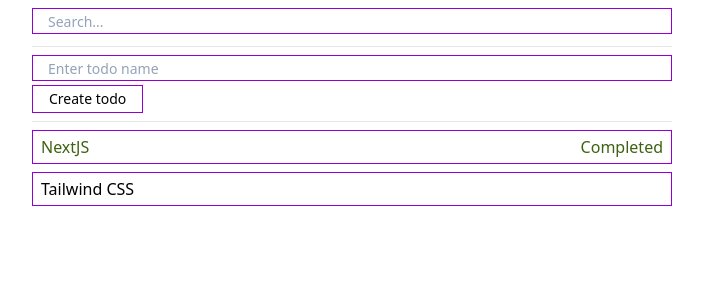
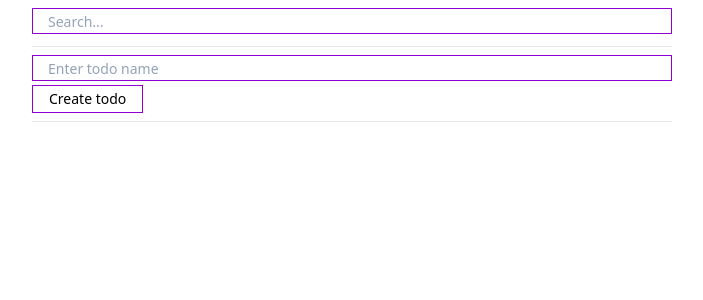
Before and after one commit to AmletixQ/tsx-next-tailwind-todo, a Next.js app: page / in a window 1280 px wide. Shown: the top 300 px of the page, without its empty margins (288-991 px from the left). Built offline with nearby package versions, Linux system fonts and the light colour scheme.

Commit message:
Add search, append data from localstorage at first rendering

```diff
--- a/src/app/page.tsx
+++ b/src/app/page.tsx
@@ -3,20 +3,40 @@ import TodoAddForm from "@/components/TodoAddForm";
 import TodoList from "@/components/TodoList";
 import Input from "@/components/UI/Input";
 import { ITodoItem } from "@/types/todos";
-import { useState } from "react";
+import { getTodos } from "@/utils/DB";
+import { useEffect, useMemo, useState } from "react";
 
 const Home = () => {
-  const [todos, setTodos] = useState<ITodoItem[]>([
-    { id: 1, title: "NextJS", completed: true },
-    { id: 2, title: "Tailwind CSS", completed: false },
-  ]);
+  const data = getTodos();
+  const [search, setSearch] = useState("");
+  const [todos, setTodos] = useState<ITodoItem[]>([] as ITodoItem[]);
+
+  useEffect(() => {
+    if (data) setTodos(data);
+  }, []);
+
+  const filteredTodos = useMemo(() => {
+    if (search) {
+      return todos.filter((todo) => {
+        return todo.title.toLowerCase().includes(search.toLowerCase());
+      });
+    }
+
+    return todos;
+  }, [todos, search]);
+
   return (
     <div className="w-2/4 mt-2 flex flex-col gap-2">
-      <Input placeholder="Search..." />
+      <Input
+        type="text"
+        placeholder="Search..."
+        value={search}
+        onChange={(e) => setSearch(e.target.value)}
+      />
       <hr />
-      <TodoAddForm />
+      <TodoAddForm todos={todos} setTodos={setTodos} />
       <hr />
-      <TodoList todos={todos} setTodos={setTodos} />
+      <TodoList todos={filteredTodos} setTodos={setTodos} />
     </div>
   );
 };
```
